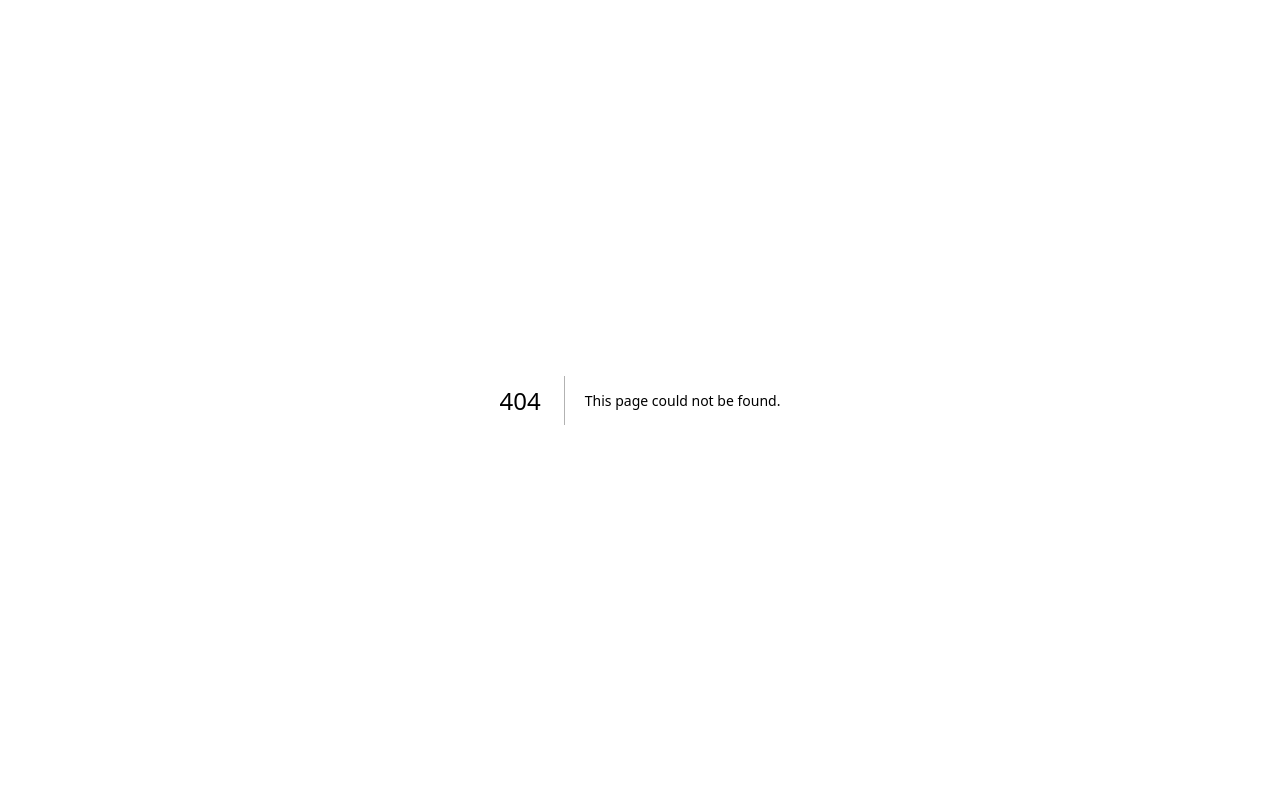
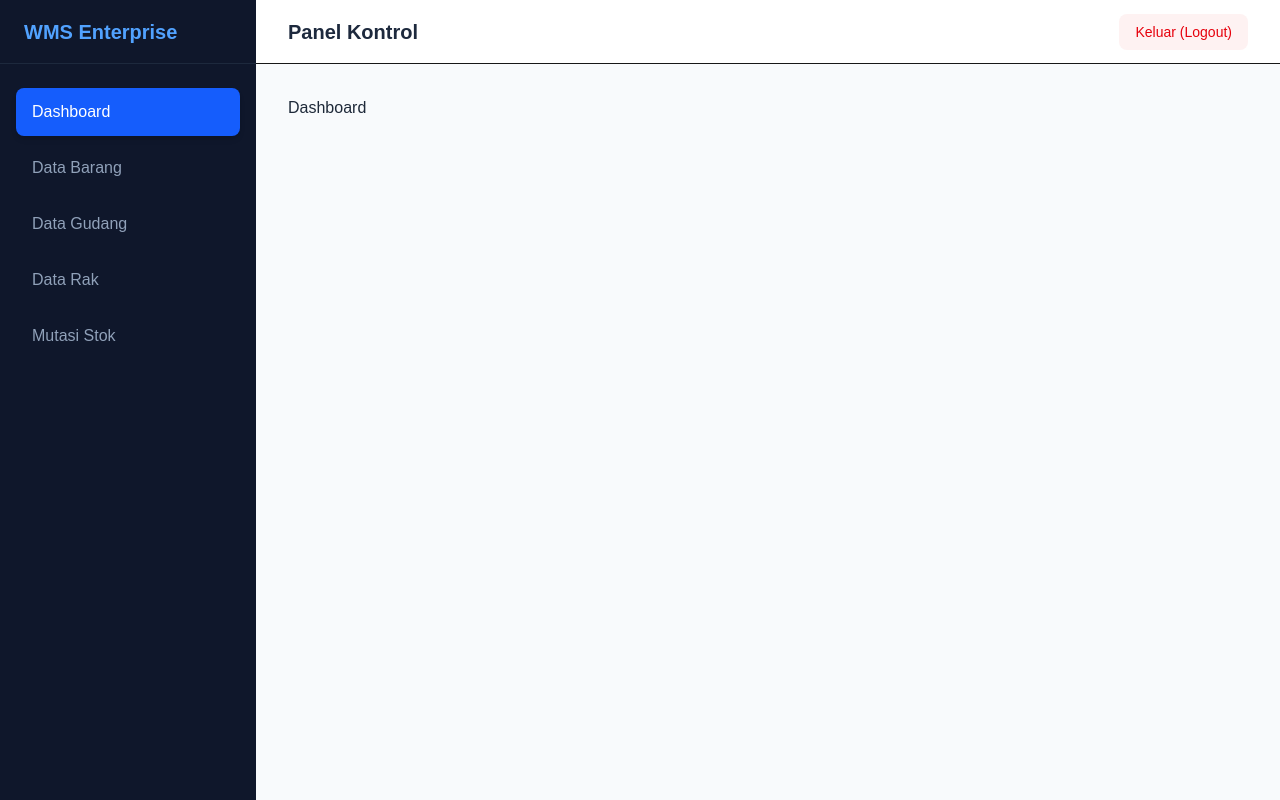
Before and after one commit to ardhaniahlan/wms-fe, a Next.js app: page /dashboard in a window 1280 px wide. Before the commit this address had no page. Built offline with nearby package versions, Linux system fonts and the light colour scheme.

Commit message:
feat: middleware auth

```diff
--- /dev/null
+++ b/app/(admin)/dashboard/page.tsx
@@ -0,0 +1,3 @@
+export default function Dashboard(){
+  return <div>Dashboard</div>;
+}
--- /dev/null
+++ b/app/(admin)/layout.tsx
@@ -0,0 +1,22 @@
+import Sidebar from '../../components/layout/Sidebar';
+import Header from '../../components/layout/Header';
+
+export default function AdminLayout({
+  children,
+}: {
+  children: React.ReactNode;
+}) {
+  return (
+    <div className="min-h-screen bg-slate-50 flex">
+      <Sidebar />
+
+      <div className="flex-1 ml-64 flex flex-col">
+        <Header />
+
+        <main className="p-8 text-gray-800">
+          {children}
+        </main>
+      </div>
+    </div>
+  );
+}
--- /dev/null
+++ b/components/layout/Header.tsx
@@ -0,0 +1,26 @@
+"use client";
+
+import { useRouter } from 'next/navigation';
+
+export default function Header() {
+  const router = useRouter();
+
+  const handleLogout = () => {
+    // Nanti kita tambahkan panggilan API ke backend untuk menghapus Cookie
+    // Untuk sekarang, kita arahkan kembali ke halaman publik/login
+    router.push('/');
+  };
+
+  return (
+    <header className="h-16 bg-white border-b flex items-center justify-between px-8 sticky top-0 z-10">
+      <h2 className="text-xl font-semibold text-slate-800">Panel Kontrol</h2>
+
+      <button
+        onClick={handleLogout}
+        className="text-sm font-medium bg-red-50 text-red-600 px-4 py-2 rounded-lg hover:bg-red-100 transition-colors"
+      >
+        Keluar (Logout)
+      </button>
+    </header>
+  );
+}
--- /dev/null
+++ b/components/layout/Sidebar.tsx
@@ -0,0 +1,43 @@
+"use client";
+
+import Link from 'next/link';
+import { usePathname } from 'next/navigation';
+
+export default function Sidebar() {
+  const pathname = usePathname();
+
+  const menuItems = [
+    { name: 'Dashboard', path: '/dashboard' },
+    { name: 'Data Barang', path: '/items' },
+    { name: 'Data Gudang', path: '/warehouses' },
+    { name: 'Data Rak', path: '/locations' },
+    { name: 'Mutasi Stok', path: '/mutations' },
+  ];
+
+  return (
+    <aside className="w-64 bg-slate-900 text-white min-h-screen flex flex-col fixed">
+      <div className="h-16 flex items-center px-6 border-b border-slate-800">
+        <h1 className="text-xl font-bold text-blue-400">WMS Enterprise</h1>
+      </div>
+
+      <nav className="flex-1 px-4 py-6 space-y-2">
+        {menuItems.map((item) => {
+          const isActive = pathname.startsWith(item.path);
+          return (
+            <Link
+              key={item.name}
+              href={item.path}
+              className={`block px-4 py-3 rounded-lg transition-colors ${
+                isActive
+                  ? 'bg-blue-600 text-white font-medium shadow-md'
+                  : 'text-slate-400 hover:bg-slate-800 hover:text-slate-100'
+              }`}
+            >
+              {item.name}
+            </Link>
+          );
+        })}
+      </nav>
+    </aside>
+  );
+}
--- /dev/null
+++ b/middleware.ts
@@ -0,0 +1,31 @@
+import { NextResponse } from 'next/server';
+import type { NextRequest } from 'next/server';
+
+export function middleware(request: NextRequest) {
+  const token = request.cookies.get('token')?.value;
+
+  const path = request.nextUrl.pathname;
+  const isPublicPath = path === '/login' || path === '/';
+
+  if (token && isPublicPath) {
+    return NextResponse.redirect(new URL('/dashboard', request.url));
+  }
+
+  if (!token && !isPublicPath && path !== '/track') {
+    return NextResponse.redirect(new URL('/login', request.url));
+  }
+
+  return NextResponse.next();
+}
+
+export const config = {
+  matcher: [
+    '/',
+    '/login',
+    '/dashboard/:path*',
+    '/items/:path*',
+    '/warehouses/:path*',
+    '/locations/:path*',
+    '/mutations/:path*',
+  ],
+};
```
